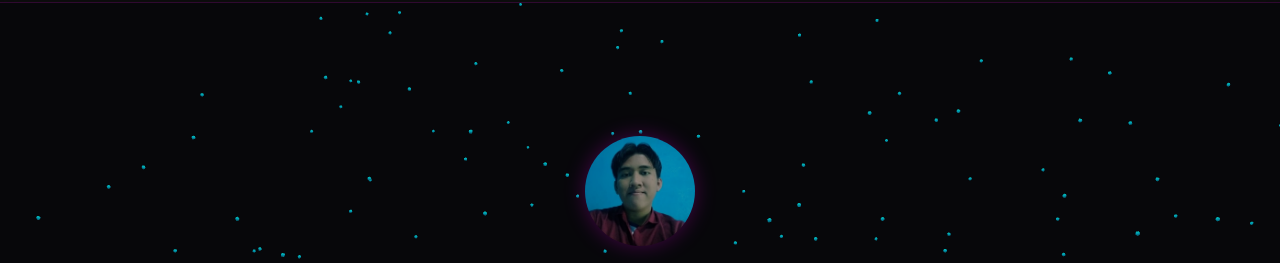
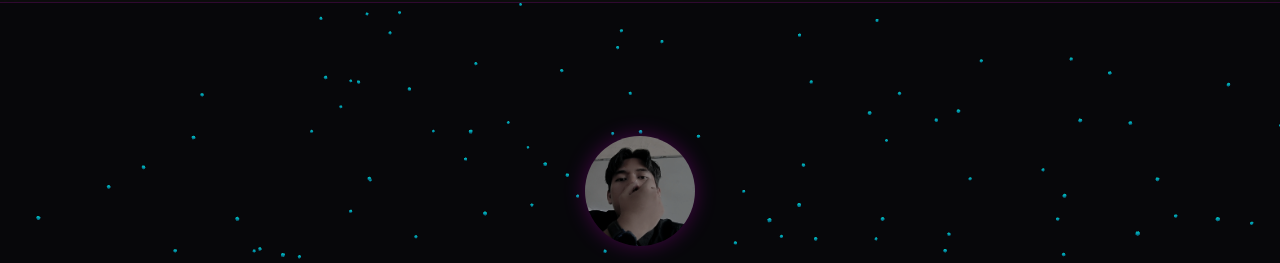
Before and after one commit to hafizhcom/my-portfolio-web, a plain HTML site: page index-2.html in a window 1280 px wide. Shown: the part 65-328 px from the top of the page. Drawn offline with nearby package versions, Linux system fonts and the light colour scheme; animation ran at ten frames a second.

```diff
--- a/index-2.html
+++ b/index-2.html
@@ -66,7 +66,7 @@
 
     <section id="hero">
       <div id="vanta-bg">
-      <img src="my-photo.jpeg" alt="my photo" data-aos="fade-down">
+      <img src="foto-saya.jpg" alt="my photo" data-aos="fade-down">
         <h1 data-aos="zoom-in">Hello, <b>I'm</b></h1>
         <h2 data-aos="zoom-in">Muhammad Hafizh Firdaus</h2>
         <p>Freelance Front-End Web Developer & Informatics Engineering Student</p>
```
